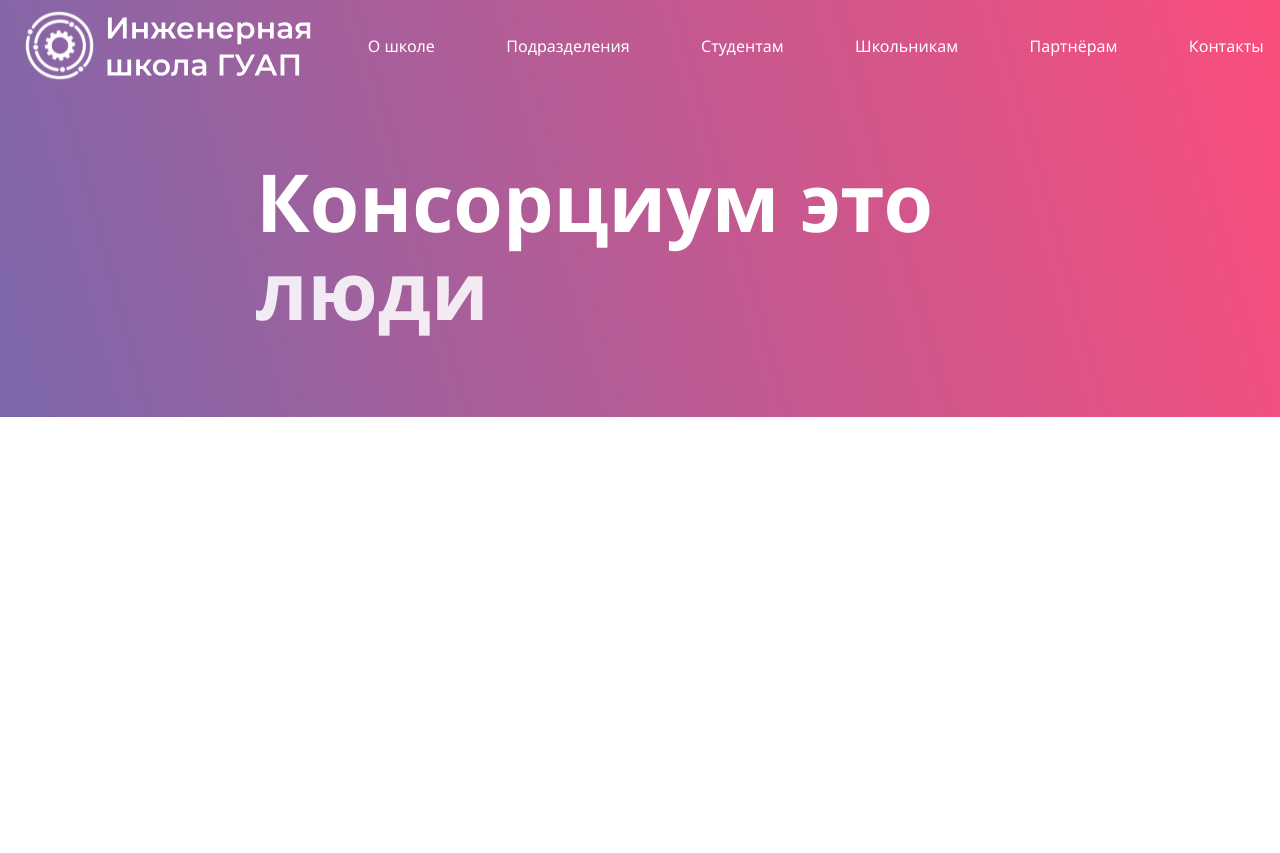
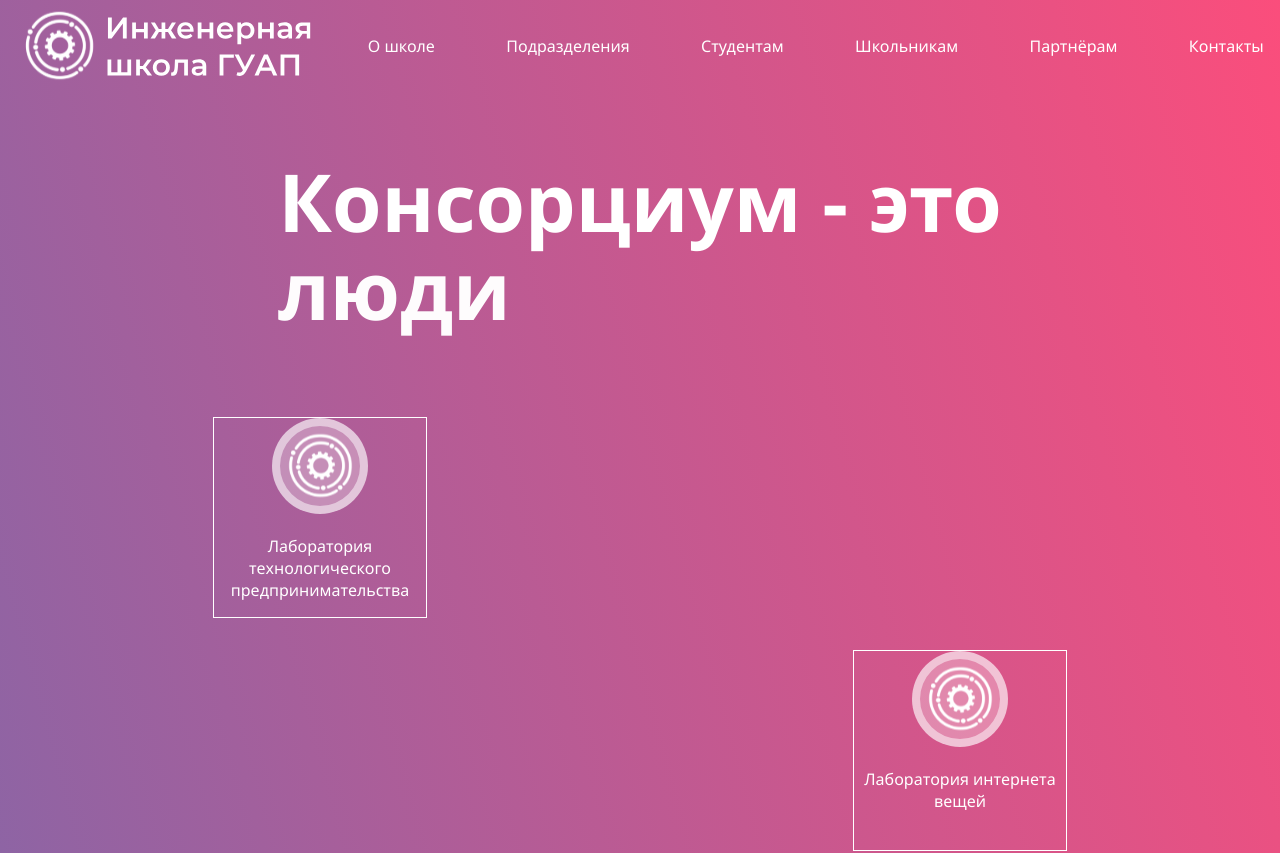
Before and after one commit to evggal/kolokvium, a React (Create React App) app: page / in a window 1280 px wide. Shown: the top 853 px of the page. Before the commit the page ends 800 px from the top, so only its background shows below. Built offline with nearby package versions, Linux system fonts and the light colour scheme.

Commit message:
Лаборатории расставлены по grid и добавлены стили к полосе прокрутки

```diff
--- /dev/null
+++ b/src/pages/elemInPages/main/laboratory/circleGearWheel/circleGearWheel.jsx
@@ -0,0 +1,13 @@
+import image from './../../../../../image/otherImages/wheelGear.svg';
+import style from './circleGearWheel.module.css';
+
+const CircleGearWheel = (props) => {
+    return (
+        <a href='#' className={style.circleGearWheel}>
+            <img src={image} className={style.circleGearWheel__image}></img>
+            <p>{props.nameLaboratory}</p>
+        </a>
+    );
+}
+
+export default CircleGearWheel;
--- /dev/null
+++ b/src/pages/elemInPages/main/laboratory/circleGearWheel/circleGearWheel.module.css
@@ -0,0 +1,12 @@
+.circleGearWheel {
+    color:#fff;
+    text-decoration: none;
+}
+
+.circleGearWheel__image {
+    background-color: rgba(255, 255, 255, 0.3);
+    border-radius: 50%;
+    border: 0.5em solid rgba(255, 255, 255, 0.5);
+    height: 80px;
+    width: 80px;
+}
--- /dev/null
+++ b/src/pages/elemInPages/main/laboratory/laboratory.jsx
@@ -0,0 +1,31 @@
+import CircleGearWheel from "./circleGearWheel/circleGearWheel";
+import style from './laboratory.module.css';
+
+
+
+const Laboratory = (props) => {
+        const Grid_column = (id) => {
+            console.log(id);
+            console.log(props.id);
+            console.log((id%4==1 || id%4==0) ? 2 : 4);
+            return ((id%4==1 || id%4==0) ? 2 : 4);
+        }
+        console.log(props);
+        const laboratoryStyle = {
+            gridColumn:  Grid_column(props.id),
+            gridRow: props.id
+        }
+    return (
+        <div className={style.laboratory} style={laboratoryStyle}>
+            <CircleGearWheel  key={props.keu} nameLaboratory={props.nameLaboratory}/>
+        {/*
+            кружок
+            спонсоры
+            открывающееся меню
+            <a><img src={image}></img></a>
+        */}
+        </div>
+    );
+}
+
+export default Laboratory;
--- /dev/null
+++ b/src/pages/elemInPages/main/laboratory/laboratory.module.css
@@ -0,0 +1,8 @@
+.laboratory {
+    padding: 0;
+    margin: 0;
+    border: 1px #fff solid;
+    display: inline-block;
+    text-align: center;
+    max-width: 15em;
+}
--- /dev/null
+++ b/src/pages/elemInPages/main/main.jsx
@@ -0,0 +1,36 @@
+import Laboratory from './laboratory/laboratory';
+import style from './main.module.css';
+
+const laboratoryList = [
+    {id:'1', name:'Лаборатория технологического предпринимательства'},
+    {id:'2', name:'Лаборатория интернета вещей'},
+    {id:'3', name:'Лаборатория робототехники'},
+    {id:'4', name:'Лаборатория беспилотных авиационных систем'},
+    {id:'5', name:'Лаборатория искусственного интеллекта'},
+    {id:'6', name:'Лаборатория кибербезопасности ГУАП-Infowatch'}
+];
+
+const mainStyle = {
+    display: 'grid',
+    gridTemplateColumns: '1fr 1fr 2fr 1fr 1fr',
+    gridTemplateRows: 'repeat(' + laboratoryList.at(-1).id + ', 1fr)',
+    rowGap: '2em'
+};
+
+const Main = () => {
+    return (
+        <main className={style.mainContent} style={mainStyle}>
+            {laboratoryList.map(laboratory =>
+                <Laboratory id={laboratory.id} nameLaboratory={laboratory.name}/>
+                )}
+        {/*
+        элементы - лаборатории с props
+            будут передаваться координаты центра или типо того
+        элемент
+            линия между элементами-лаборатории
+        */}
+        </main>
+    );
+}
+
+export default Main;
--- a/src/pages/elemInPages/mainTitle/mainTitle.jsx
+++ b/src/pages/elemInPages/mainTitle/mainTitle.jsx
@@ -2,7 +2,6 @@ import './animation/animation.css';
 import style from './mainTitle.module.css';
 
 const MainTitle = () => {
-    let ItemNumber = 0;
     const titleVariants = [
         " идеи",
         " люди",
@@ -11,7 +10,7 @@ const MainTitle = () => {
     return (
         <div className={style.MainTitle__div}>
             <h1 className={style.MainTitle__h1}>
-            Консорциум это<br></br>
+            Консорциум - это<br></br>
             <ul className={style.MainTitle__ul}>
                 <div className="animation">
                 {titleVariants.map(elem =>
--- a/src/pages/elemInPages/mainTitle/mainTitle.module.css
+++ b/src/pages/elemInPages/mainTitle/mainTitle.module.css
@@ -5,7 +5,6 @@
 }
 
 .MainTitle__h1 {
-    width: 60%;
     font-size: 5em;
 }
 
--- a/src/pages/laboratorySelection/laboratorySelection.css
+++ /dev/null
@@ -1,5 +0,0 @@
-.laboratorySelection {
-    font-family:'Segoe UI', Tahoma, Geneva, Verdana, sans-serif;
-    background: linear-gradient(74.85deg, #1F7BCD -73.36%, #FD4D7B 101.98%);
-    color:#fff;
-}
--- a/src/pages/laboratorySelection/laboratorySelection.jsx
+++ b/src/pages/laboratorySelection/laboratorySelection.jsx
@@ -1,13 +1,15 @@
 import Header from '../elemInPages/header/header';
+import Main from '../elemInPages/main/main';
 import MainTitle from '../elemInPages/mainTitle/mainTitle';
 
-import './laboratorySelection.css';
+import style from './laboratorySelection.module.css';
 
 const LaboratorySelection = () => {
     return (
-        <div className='laboratorySelection'>
+        <div className={style.laboratorySelection}>
             <Header />
             <MainTitle />
+            <Main />
         </div>
     );
 }
--- /dev/null
+++ b/src/pages/laboratorySelection/laboratorySelection.module.css
@@ -0,0 +1,22 @@
+.laboratorySelection {
+    font-family:'Segoe UI', Tahoma, Geneva, Verdana, sans-serif;
+    background: linear-gradient(74.85deg, #1F7BCD -73.36%, #FD4D7B 101.98%);
+    color:#fff;
+}
+
+body::-webkit-scrollbar {
+  overflow-y: scroll;
+  background-color: #e95083;
+  width: 1em;
+  height: 1em;
+}
+
+body::-webkit-scrollbar-track {
+  border-radius: 4em;
+  background-color: #f092b1;
+}
+
+body::-webkit-scrollbar-thumb {
+  border-radius: 4em;
+  background-color: rgba(255,255,255,0.5);
+}
```
Also changed, not shown: src/pages/elemInPages/main/main.module.css (added).
